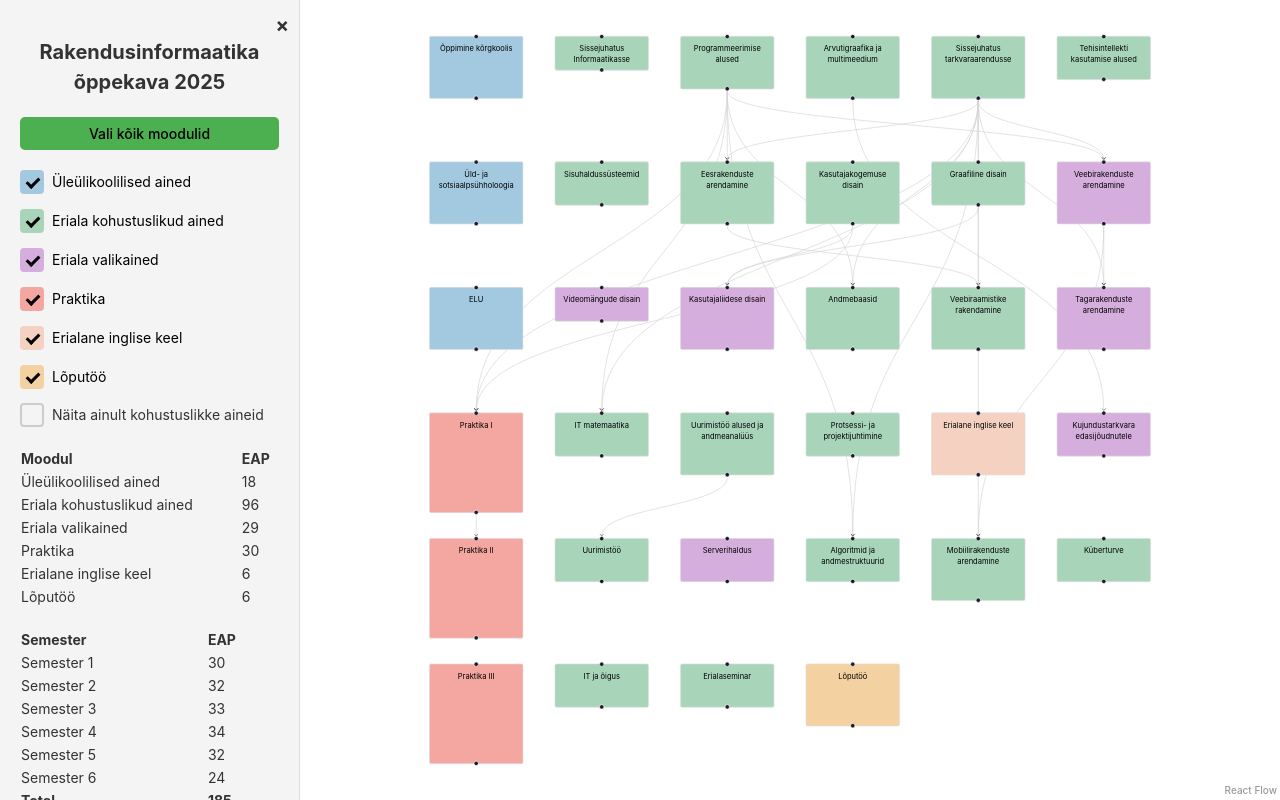
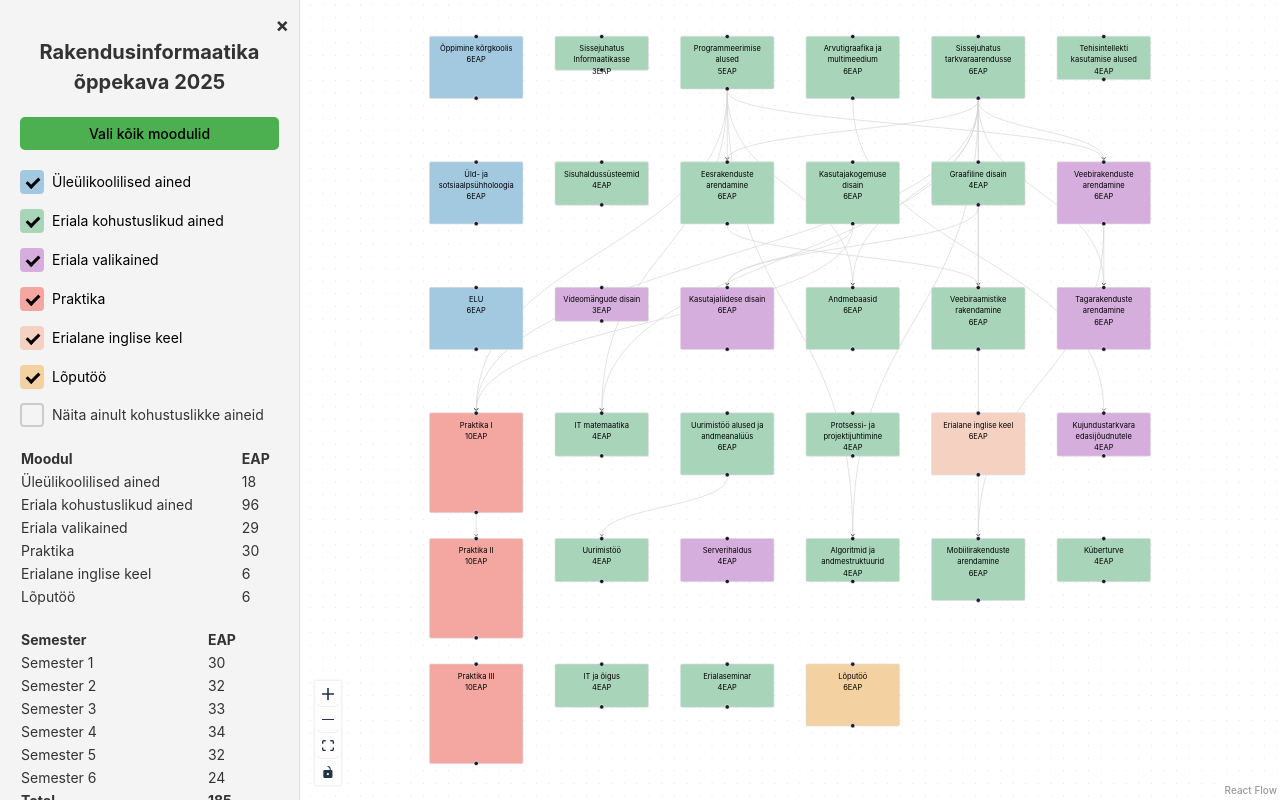
Before and after one commit to tluhk/curriculum, a React (Vite) app: page / in a window 1280 px wide. Built offline with nearby package versions, Linux system fonts and the light colour scheme.

Commit message:
Enhance CurriculumVisualization by adding Background and Controls components; update node label to include course credits and preserve line breaks

```diff
--- a/src/components/CurriculumVisualization.jsx
+++ b/src/components/CurriculumVisualization.jsx
@@ -1,7 +1,7 @@
 // eslint-disable-next-line no-unused-vars
 import React from "react";
 import PropTypes from "prop-types";
-import { ReactFlow } from "@xyflow/react";
+import { ReactFlow, Background, Controls } from "@xyflow/react"; // Import necessary components
 
 const CurriculumVisualization = ({
   updatedNodes,
@@ -28,10 +28,14 @@ const CurriculumVisualization = ({
         edges={updatedEdges}
         onNodeClick={onNodeClick} // Add event listener for node click
         style={{ width: "100%", height: "100%" }}
-      />
+      >
+        <Background />
+        <Controls />
+      </ReactFlow>
     </div>
   );
 };
+
 CurriculumVisualization.propTypes = {
   updatedNodes: PropTypes.array.isRequired,
   updatedEdges: PropTypes.array.isRequired,
--- a/src/utils/utils.js
+++ b/src/utils/utils.js
@@ -8,7 +8,7 @@ export const transformCurriculum = (curriculumData, moduleColors) => {
     const moduleColor = moduleColors[course.module] || "#cccccc";
     return {
       id: `subject-${course.id}`,
-      data: { label: `${course.name}` },
+      data: { label: `${course.name}\n${course.credits}EAP` }, // Include credits in node label
       position: {
         x: (course.order - 1) * 200,
         y: (course.semester - 1) * semesterSpacing,
@@ -24,6 +24,7 @@ export const transformCurriculum = (curriculumData, moduleColors) => {
         height: nodeHeight,
         opacity: 1,
         color: "black", // Set text color to black
+        whiteSpace: "pre-line", // Preserve line breaks
       },
     };
   });
```
